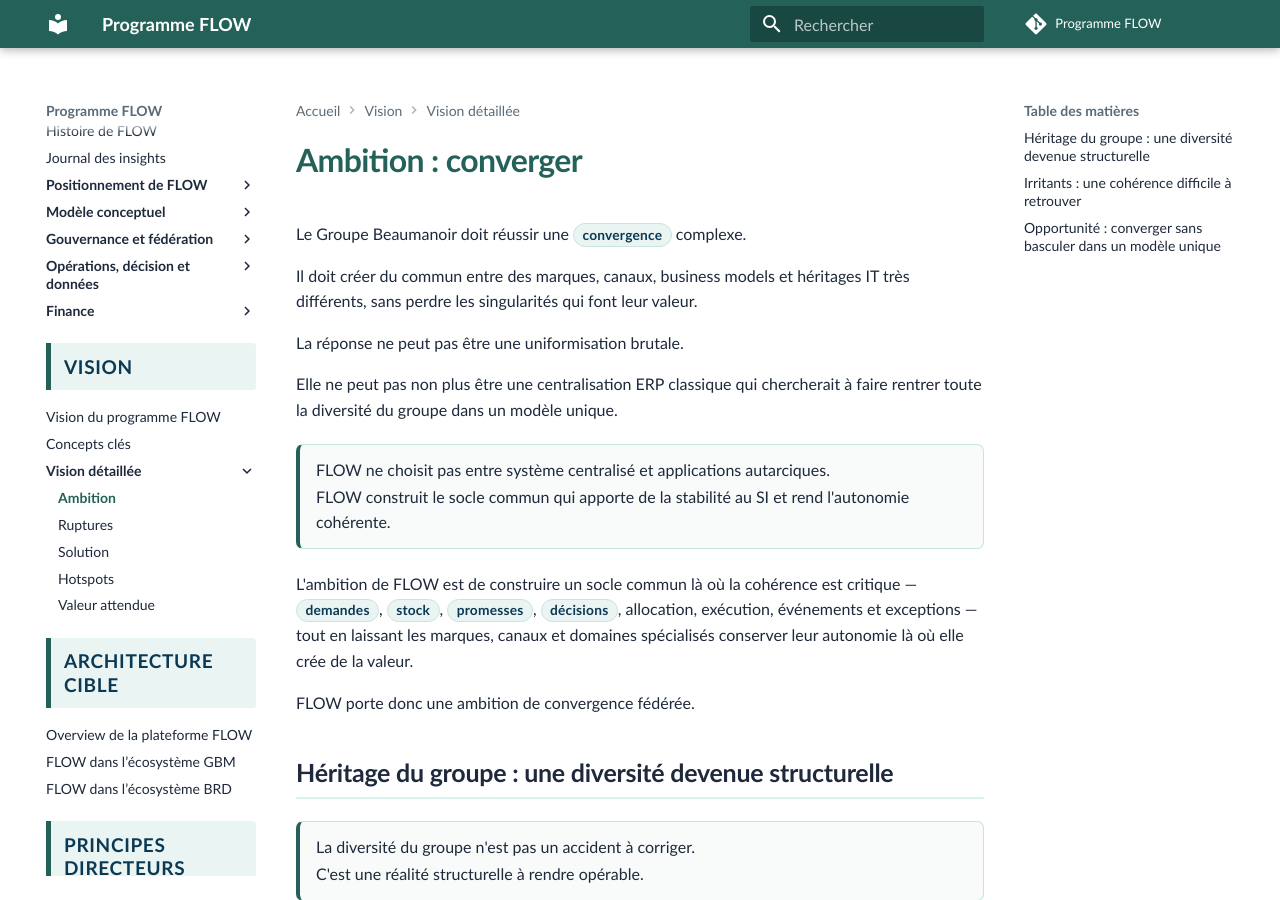
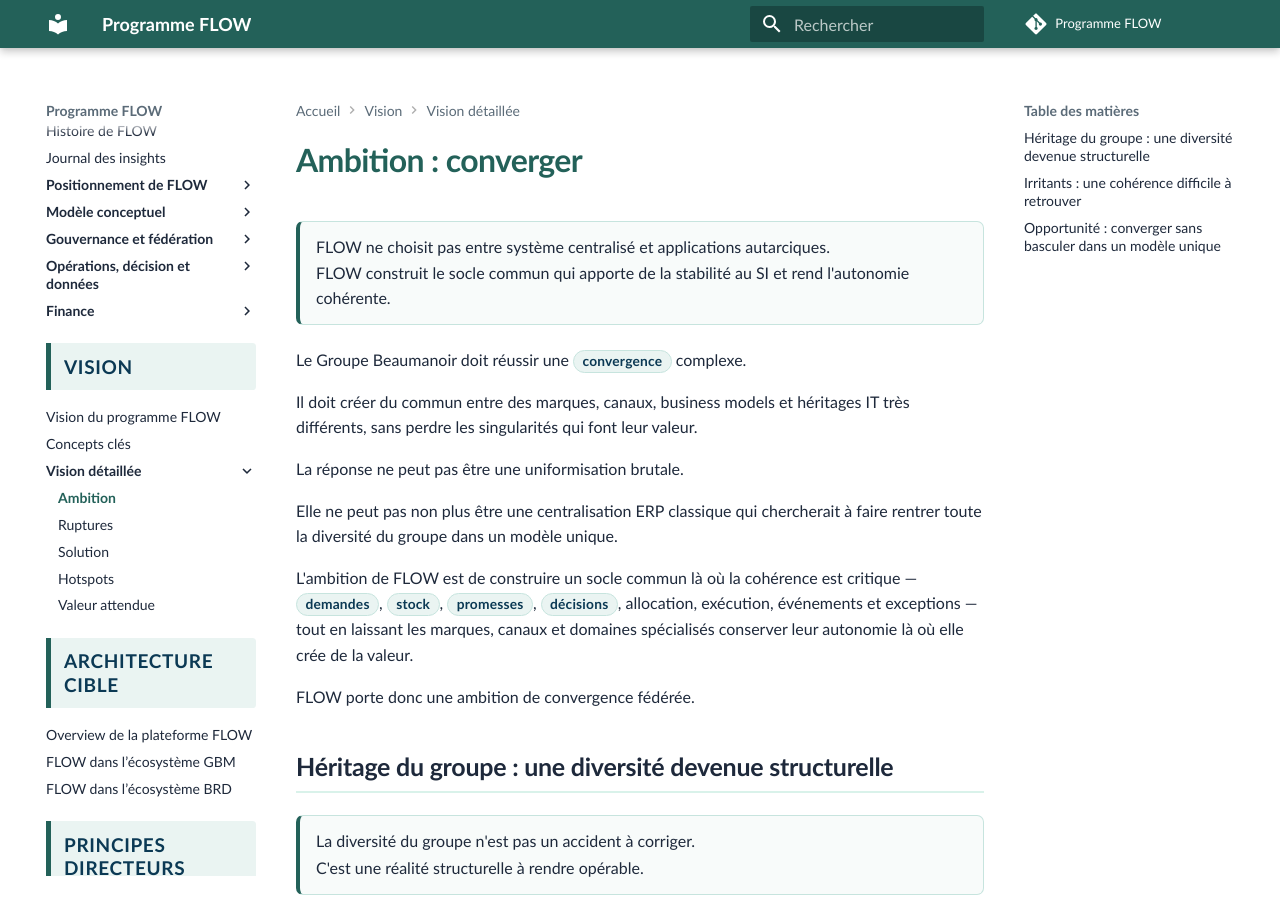
Before and after one commit to laurent-sintes/FLOW-Program, an MkDocs documentation site: the page built from docs/vision/vision-detaillee/1-ambition-et-contexte.md, in a window 1280 px wide and 900 px high. Built offline with MkDocs 1.6.1 and Material for MkDocs 9.7.7, drawn with Linux system fonts in a browser that asks for light colours; comment, search, counter and statistics services are not loaded.

Commit message:
Placer la conviction d'ambition en ouverture

```diff
--- a/docs/vision/vision-detaillee/1-ambition-et-contexte.md
+++ b/docs/vision/vision-detaillee/1-ambition-et-contexte.md
@@ -1,4 +1,9 @@
 # Ambition : converger
+
+<div class="flow-conviction">
+  <p>FLOW ne choisit pas entre système centralisé et applications autarciques.</p>
+  <p>FLOW construit le socle commun qui apporte de la stabilité au SI et rend l'autonomie cohérente.</p>
+</div>
 
 Le Groupe Beaumanoir doit réussir une <span class="flow-keyword">convergence</span> complexe.
 
@@ -7,11 +12,6 @@
 La réponse ne peut pas être une uniformisation brutale.
 
 Elle ne peut pas non plus être une centralisation ERP classique qui chercherait à faire rentrer toute la diversité du groupe dans un modèle unique.
-
-<div class="flow-conviction">
-  <p>FLOW ne choisit pas entre système centralisé et applications autarciques.</p>
-  <p>FLOW construit le socle commun qui apporte de la stabilité au SI et rend l'autonomie cohérente.</p>
-</div>
 
 L'ambition de FLOW est de construire un socle commun là où la cohérence est critique — <span class="flow-keyword">demandes</span>, <span class="flow-keyword">stock</span>, <span class="flow-keyword">promesses</span>, <span class="flow-keyword">décisions</span>, allocation, exécution, événements et exceptions — tout en laissant les marques, canaux et domaines spécialisés conserver leur autonomie là où elle crée de la valeur.
 
```
